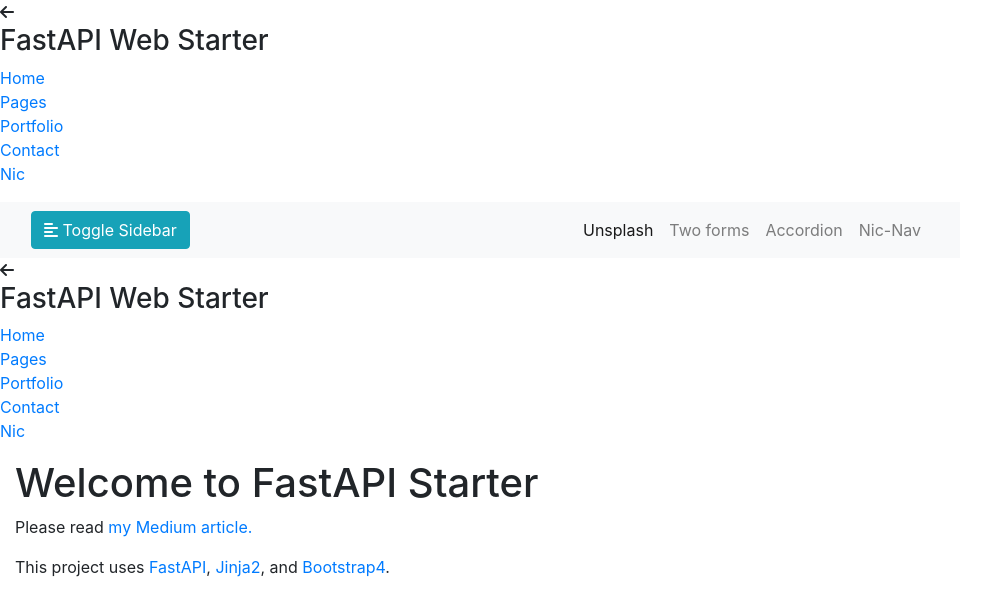
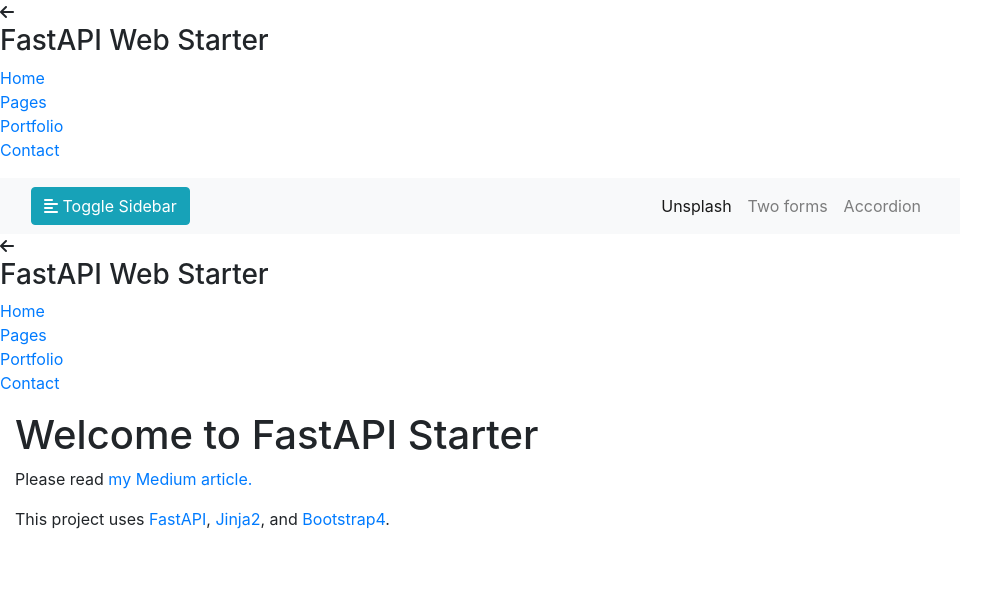
Before and after one commit to nicpayne713/fast-api-with-jinja-sandbox, a FastAPI app: page / in a window 1280 px wide. Shown: the top 616 px of the page, without its empty margins (0-984 px from the left). Run offline with FastAPI, Linux system fonts and the light colour scheme; some libraries are stand-ins or nearby versions.

Commit message:
Revert "toy with sidebar and nav edits"
This reverts commit f03fefa5b98c5c22baaca33c0b5d75520459c5fb.

```diff
--- a/templates/include/sidebar.html
+++ b/templates/include/sidebar.html
@@ -37,8 +37,5 @@
         <li>
             <a href="/page/contact">Contact</a>
         </li>
-        <li>
-            <a href="/page/nic">Nic</a>
-        </li>
     </ul>
 </nav>
--- a/templates/include/topnav.html
+++ b/templates/include/topnav.html
@@ -22,9 +22,6 @@
                 <li class="nav-item">
                     <a class="nav-link" href="/accordion">Accordion</a>
                 </li>
-                <li class="nav-item">
-                    <a class="nav-link" href="/nic-nav">Nic-Nav</a>
-                </li>
             </ul>
         </div>
     </div>
```
